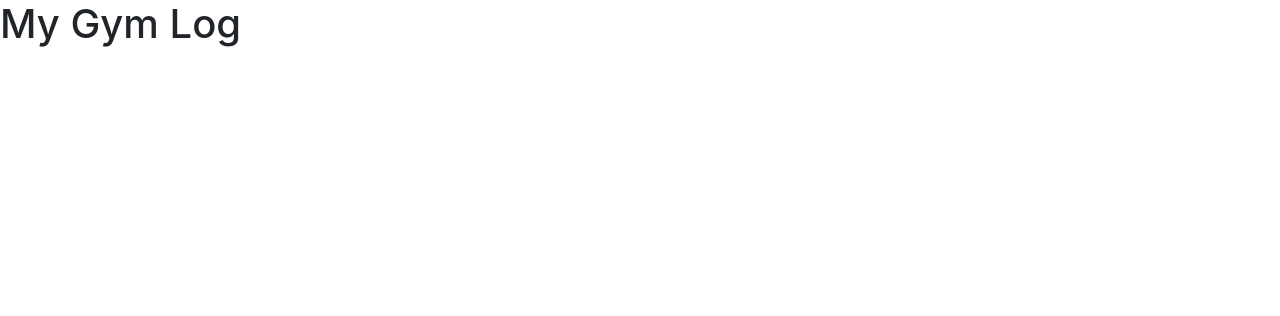
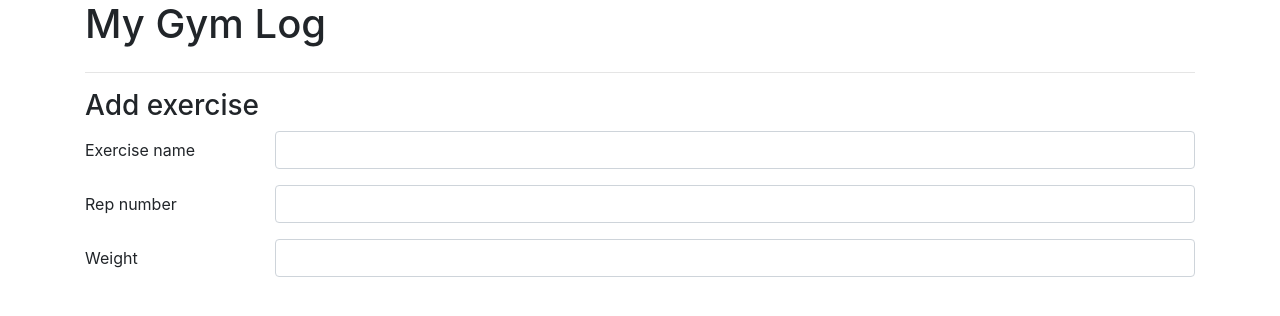
Before and after one commit to nikitadrozdovskii/my-gym-log, an Angular app: page / in a window 1280 px wide. Shown: the top 316 px of the page. Built offline with nearby package versions, Linux system fonts and the light colour scheme.

Commit message:
added basic 'add exercise' form to app component temlate

```diff
--- a/src/app/app.component.html
+++ b/src/app/app.component.html
@@ -1 +1,29 @@
-<h1>My Gym Log</h1>
+<div class="container">
+  <h1>My Gym Log</h1>
+  <div class="row">
+    <div class="col md-12">
+      <hr>
+      <h3>Add exercise</h3>
+      <form>
+      <div class="form-group row">
+        <label for="exerciseName" class="col-md-2 col-form-label">Exercise name</label>
+        <div class="col-md-10">
+          <input type="text" class="form-control" id="exerciseName">
+        </div>
+      </div>
+          <div class="form-group row">
+            <label for="repNumber" class="col-md-2 col-form-label">Rep number</label>
+            <div class="col-md-10">
+              <input type="text" class="form-control" id="repNumber">
+            </div>
+            </div>
+          <div class="form-group row">
+            <label for="weight" class="col-md-2 col-form-label">Weight</label>
+            <div class="col-md-10">
+              <input type="text" class="form-control" id="weight">
+            </div>
+            </div>
+      </form>
+    </div>
+  </div>
+</div>
```
